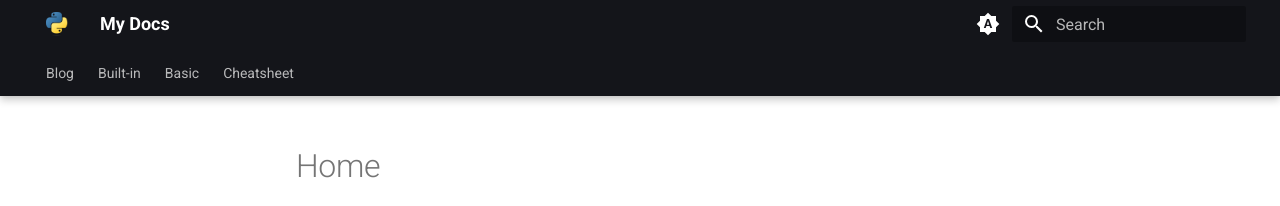
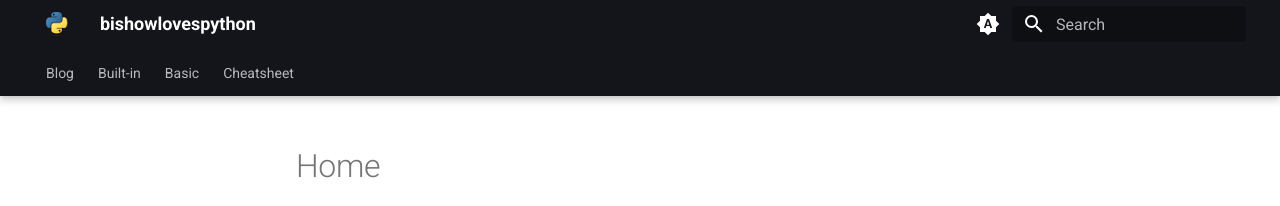
Before and after one commit to bishowlovespython/bishowlovespython, an MkDocs documentation site: the page built from docs/index.md, in a window 1280 px wide. Shown: the top 206 px of the page. Built offline with MkDocs 1.6.1 and Material for MkDocs 9.7.7, drawn with Linux system fonts in a browser that asks for light colours.

Commit message:
updated docs

```diff
--- a/mkdocs.yml
+++ b/mkdocs.yml
@@ -1,4 +1,4 @@
-site_name: My Docs
+site_name: bishowlovespython
 site_url: https://bishowlovespython.github.io/
 theme:
   name: material
```
